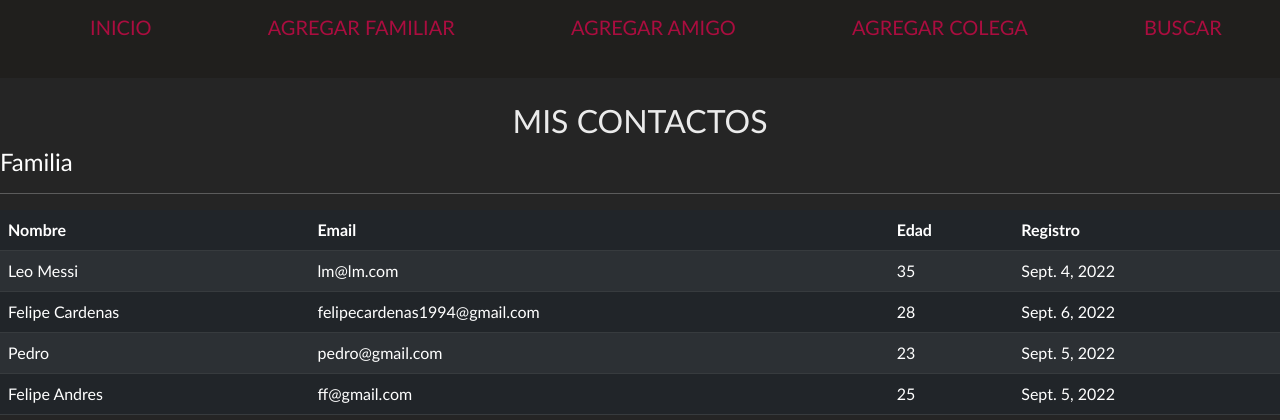
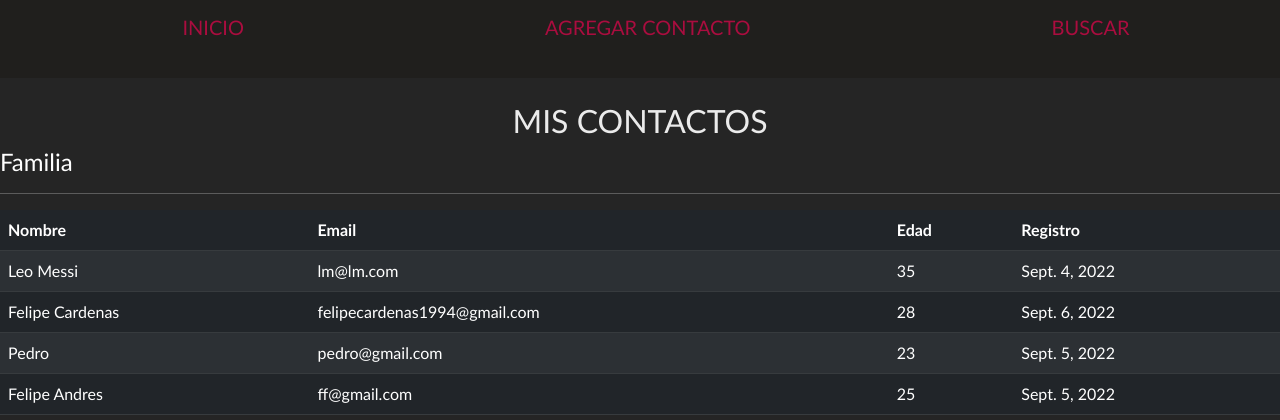
Before and after one commit to FranciscoBisso/MisContactos, a Django app: page /APP/ in a window 1280 px wide. Shown: the top 420 px of the page. Run offline with Django 4.2, Linux system fonts and the light colour scheme; data comes from the database, SQL or seed files in the repository; some web fonts are replaced.

Commit message:
mejoro logica y visual del sitispecto a los enlaces

```diff
--- a/MisContactos/APP/urls.py
+++ b/MisContactos/APP/urls.py
@@ -3,9 +3,10 @@ from APP.views import *
 
 urlpatterns = [
     path('', inicio, name='inicio'),
-    path('agregar_familiar', agregarFamiliar, name='agregarFamiliar'),
-    path('agregar_amigo', agregarAmigo, name='agregarAmigo'),
-    path('agregar_colega', agregarColega, name='agregarColega'),
+    path('agregar_contacto', agregar_contacto, name='agregarContacto'),
+    path('agregar_familiar', agregar_familiar, name='agregarFamiliar'),
+    path('agregar_amigo', agregar_amigo, name='agregarAmigo'),
+    path('agregar_colega', agregar_colega, name='agregarColega'),
     path('busqueda_nombre', busqueda_nombre, name="busquedaFormulario"),
     path('busqueda_nombre_post', busqueda_nombre_post, name="busquedaFormulario_Post"),
     path('busqueda_nombre_post_amigo', busqueda_nombre_post_amigo, name="busquedaFormulario_Post_Amigo"),
--- a/MisContactos/APP/views.py
+++ b/MisContactos/APP/views.py
@@ -18,7 +18,10 @@ def inicio(req):
 
     return render(req, 'index.html', contexto)
 
-def agregarFamiliar(req):
+def agregar_contacto(req):
+    return render(req, 'agregar_contacto.html')
+
+def agregar_familiar(req):
     # 2) chequeo que la info venga por verbo POST
     if req.method == 'POST':
         formulario = FormularioPersonas(req.POST)
@@ -44,7 +47,7 @@ def agregarFamiliar(req):
     }
     return render(req, 'formulario.html', contexto)
 
-def agregarAmigo(req):
+def agregar_amigo(req):
     # 2) chequeo que la info venga por verbo POST
     if req.method == 'POST':
         formulario = FormularioPersonas(req.POST)
@@ -71,7 +74,7 @@ def agregarAmigo(req):
     return render(req, 'formulario.html', contexto)
 
 
-def agregarColega(req):
+def agregar_colega(req):
     # 2) chequeo que la info venga por verbo POST
     if req.method == 'POST':
         formulario = FormularioPersonas(req.POST)
--- a/MisContactos/templates/base/header.html
+++ b/MisContactos/templates/base/header.html
@@ -20,26 +20,8 @@
 				<h5>
 					<a
 						style="text-decoration: none; color: #aa0d3f"
-						href="{% url 'agregarFamiliar' %}"
-						>AGREGAR FAMILIAR</a
-					>
-				</h5>
-			</li>
-			<li style="display: inline-block">
-				<h5>
-					<a
-						style="text-decoration: none; color: #aa0d3f"
-						href="{% url 'agregarAmigo' %}"
-						>AGREGAR AMIGO</a
-					>
-				</h5>
-			</li>
-			<li style="display: inline-block">
-				<h5>
-					<a
-						style="text-decoration: none; color: #aa0d3f"
-						href="{% url 'agregarColega' %}"
-						>AGREGAR COLEGA</a
+						href="{% url 'agregarContacto' %}"
+						>AGREGAR CONTACTO</a
 					>
 				</h5>
 			</li>
```
Also changed, not shown: MisContactos/templates/agregar_contacto.html (added, +39 -0 lines).
